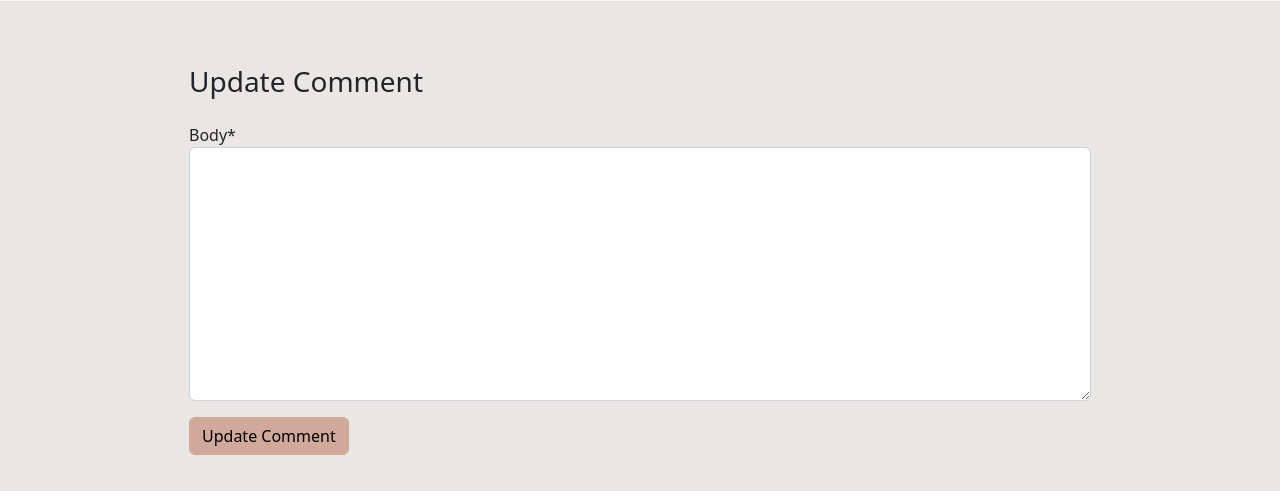
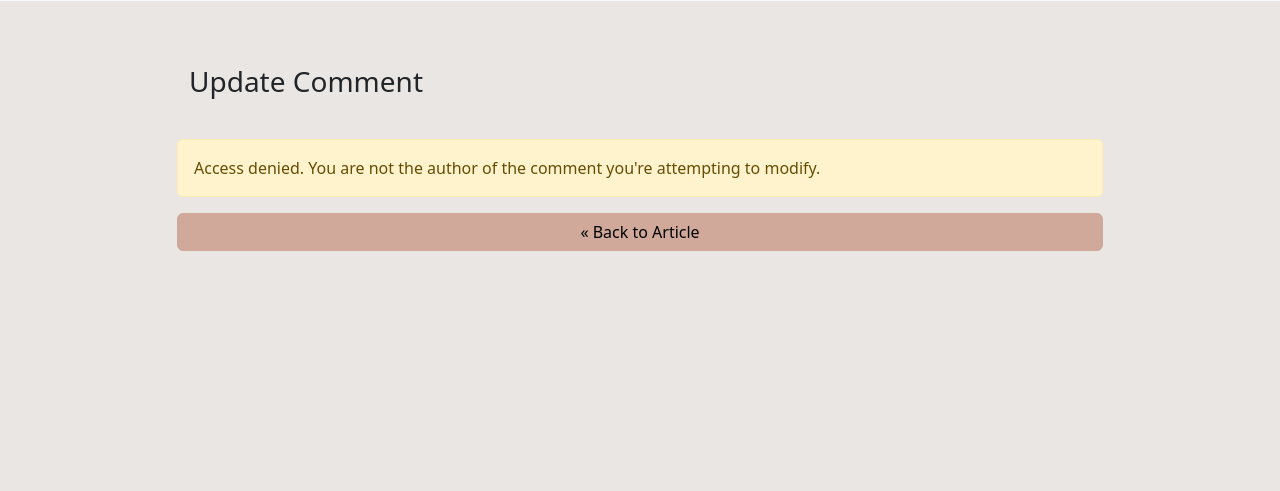
Before and after one commit to Chrotesque/ci-portfolio-project-4, a Django app: template templates/update_comment.html in a window 1280 px wide. Shown: the part 87-578 px from the top of the page. Run offline with Django 3.2, Linux system fonts and the light colour scheme; the template is opened without the code that fills it: values that come from a table or form of the project are taken from there, others are empty; the visitor is signed in with stand-in values (Sample User, id 1); some libraries are stand-ins or nearby versions.

Commit message:
UD templates now check auth status

```diff
--- a/indinf/settings.py
+++ b/indinf/settings.py
@@ -28,7 +28,7 @@
 SECRET_KEY = os.environ.get('SECRET_KEY')
 
 # SECURITY WARNING: don't run with debug turned on in production!
-DEBUG = False
+DEBUG = True
 
 X_FRAME_OPTION = 'SAMEORIGIN'
 
--- a/templates/update_comment.html
+++ b/templates/update_comment.html
@@ -3,11 +3,25 @@
 <div class="container">
     <div class="row">
         <h3 class="mb-4">Update Comment</h3>
+        {% if user.is_authenticated %}
+        {% if comment.author.id == user.id %}
         <form method="post">
             {{ comment_form | crispy }}
             {% csrf_token %}
             <button type="submit" class="btn btn-primary mt-3">Update Comment</button>
         </form>
+        {% else %}
+        <div class="alert alert-warning mt-3" role="alert">
+            Access denied. You are not the author of the comment you're attempting to modify.
+        </div>
+        <a class="btn btn-primary" href="{% url 'article_detail' comment.article.slug %}">&laquo; Back to Article</a>
+        {% endif %}
+        {% else %}
+        <div class="alert alert-warning mt-3" role="alert">
+            Access denied. You have to be logged in order to modify comments.
+        </div>
+        <a class="btn btn-primary" href="{% url 'article_detail' comment.article.slug %}">&laquo; Back to Article</a>
+        {% endif %}
     </div>
 </div>
 
```
Also changed, not shown: templates/delete_comment.html (+15 -1 lines).
